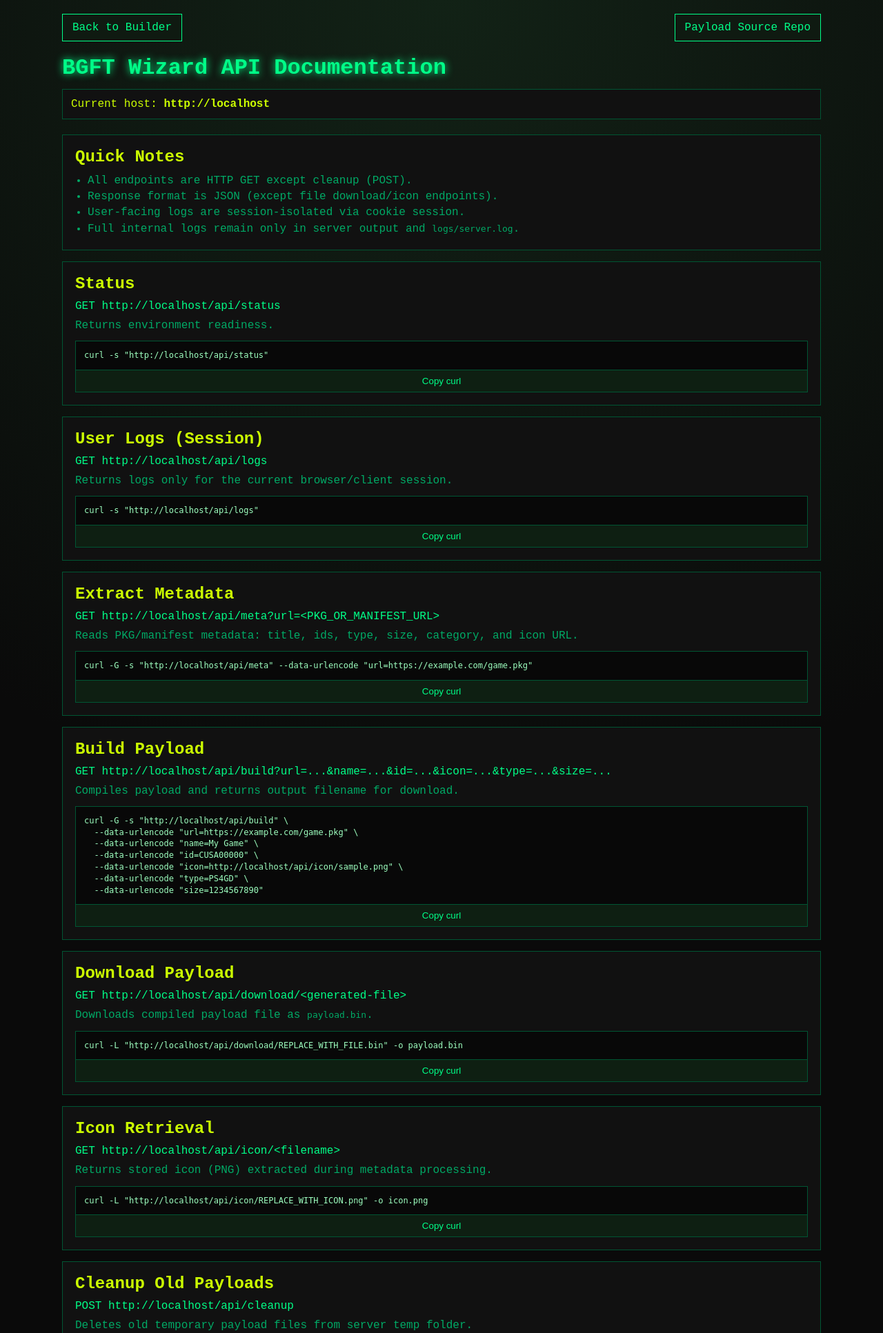
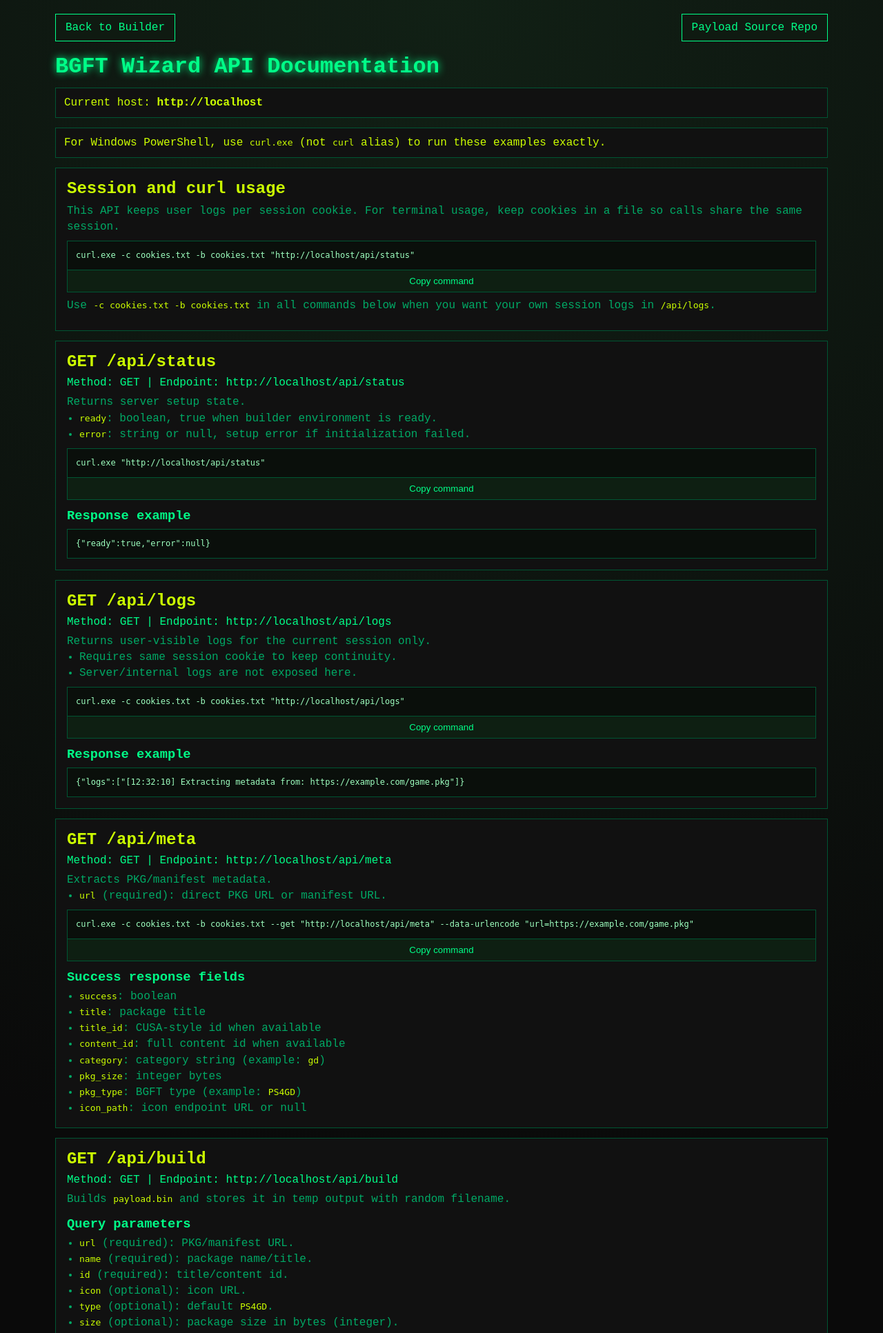
Before and after one commit to infinitykkjstore/BGFT-Wizard-Web-Tool, a Flask app: page /docs in a window 1280 px wide. Shown: the top 1933 px of the page at 69% size. Run offline with Flask 3, Linux system fonts and the light colour scheme.

Commit message:
added better docs

```diff
--- a/templates/docs.html
+++ b/templates/docs.html
@@ -13,16 +13,17 @@
             --soft: #00aa66;
             --border: #005533;
             --highlight: #ccff00;
+            --code: #0a0f0b;
         }
         body {
             font-family: 'Courier New', monospace;
-            background: radial-gradient(circle at top, #122216 0%, var(--bg) 55%);
+            background: radial-gradient(circle at top, #112015 0%, var(--bg) 55%);
             color: var(--text);
             min-height: 100vh;
             padding: 20px;
         }
-        .container { max-width: 1100px; margin: 0 auto; }
-        .topbar { display: flex; justify-content: space-between; gap: 12px; margin-bottom: 20px; flex-wrap: wrap; }
+        .container { max-width: 1120px; margin: 0 auto; }
+        .topbar { display: flex; justify-content: space-between; gap: 10px; margin-bottom: 18px; flex-wrap: wrap; }
         .btn-link {
             border: 1px solid var(--text);
             color: var(--text);
@@ -32,29 +33,31 @@
             transition: 0.25s;
         }
         .btn-link:hover { background: var(--text); color: #000; }
-        h1 { text-shadow: 0 0 12px var(--text); margin-bottom: 12px; }
-        .host {
+        h1 { margin-bottom: 12px; text-shadow: 0 0 12px var(--text); }
+        .host, .note {
             padding: 12px;
             border: 1px solid var(--border);
             background: var(--panel);
-            margin-bottom: 22px;
+            margin-bottom: 14px;
             color: var(--highlight);
             word-break: break-all;
         }
         .section {
             background: var(--panel);
             border: 1px solid var(--border);
-            padding: 18px;
-            margin-bottom: 16px;
+            padding: 16px;
+            margin-bottom: 14px;
         }
-        h2 { margin-bottom: 10px; color: var(--highlight); }
+        h2 { margin-bottom: 8px; color: var(--highlight); }
+        h3 { margin: 12px 0 6px; color: var(--text); }
         p, li { color: var(--soft); line-height: 1.45; }
         ul { padding-left: 18px; }
+        .kv { margin: 8px 0; }
         .endpoint { color: var(--text); margin-bottom: 8px; }
         .code-wrap {
             border: 1px solid var(--border);
-            background: #080808;
-            margin-top: 10px;
+            background: var(--code);
+            margin-top: 8px;
         }
         pre {
             overflow-x: auto;
@@ -62,6 +65,8 @@
             color: #9dffbf;
             font-size: 12px;
             line-height: 1.4;
+            white-space: pre-wrap;
+            word-break: break-word;
         }
         .copy {
             width: 100%;
@@ -72,7 +77,8 @@
             padding: 8px;
             cursor: pointer;
         }
-        .copy:hover { background: #13301a; }
+        .copy:hover { background: #15341d; }
+        code { color: var(--highlight); }
         @media (max-width: 760px) {
             body { padding: 12px; }
             .topbar { flex-direction: column; }
@@ -89,91 +95,135 @@
 
         <h1>BGFT Wizard API Documentation</h1>
         <div class="host">Current host: <strong>{{ host }}</strong></div>
+        <div class="note">For Windows PowerShell, use <code>curl.exe</code> (not <code>curl</code> alias) to run these examples exactly.</div>
 
         <div class="section">
-            <h2>Quick Notes</h2>
+            <h2>Session and curl usage</h2>
+            <p>This API keeps user logs per session cookie. For terminal usage, keep cookies in a file so calls share the same session.</p>
+            <div class="code-wrap">
+                <pre id="curl-session">curl.exe -c cookies.txt -b cookies.txt "{{ host }}/api/status"</pre>
+                <button class="copy" data-copy="curl-session">Copy command</button>
+            </div>
+            <p class="kv">Use <code>-c cookies.txt -b cookies.txt</code> in all commands below when you want your own session logs in <code>/api/logs</code>.</p>
+        </div>
+
+        <div class="section">
+            <h2>GET /api/status</h2>
+            <div class="endpoint">Method: GET | Endpoint: {{ host }}/api/status</div>
+            <p>Returns server setup state.</p>
             <ul>
-                <li>All endpoints are HTTP GET except cleanup (POST).</li>
-                <li>Response format is JSON (except file download/icon endpoints).</li>
-                <li>User-facing logs are session-isolated via cookie session.</li>
-                <li>Full internal logs remain only in server output and <code>logs/server.log</code>.</li>
+                <li><code>ready</code>: boolean, true when builder environment is ready.</li>
+                <li><code>error</code>: string or null, setup error if initialization failed.</li>
+            </ul>
+            <div class="code-wrap">
+                <pre id="curl-status">curl.exe "{{ host }}/api/status"</pre>
+                <button class="copy" data-copy="curl-status">Copy command</button>
+            </div>
+            <h3>Response example</h3>
+            <div class="code-wrap"><pre>{"ready":true,"error":null}</pre></div>
+        </div>
+
+        <div class="section">
+            <h2>GET /api/logs</h2>
+            <div class="endpoint">Method: GET | Endpoint: {{ host }}/api/logs</div>
+            <p>Returns user-visible logs for the current session only.</p>
+            <ul>
+                <li>Requires same session cookie to keep continuity.</li>
+                <li>Server/internal logs are not exposed here.</li>
+            </ul>
+            <div class="code-wrap">
+                <pre id="curl-logs">curl.exe -c cookies.txt -b cookies.txt "{{ host }}/api/logs"</pre>
+                <button class="copy" data-copy="curl-logs">Copy command</button>
+            </div>
+            <h3>Response example</h3>
+            <div class="code-wrap"><pre>{"logs":["[12:32:10] Extracting metadata from: https://example.com/game.pkg"]}</pre></div>
+        </div>
+
+        <div class="section">
+            <h2>GET /api/meta</h2>
+            <div class="endpoint">Method: GET | Endpoint: {{ host }}/api/meta</div>
+            <p>Extracts PKG/manifest metadata.</p>
+            <ul>
+                <li><code>url</code> (required): direct PKG URL or manifest URL.</li>
+            </ul>
+            <div class="code-wrap">
+                <pre id="curl-meta">curl.exe -c cookies.txt -b cookies.txt --get "{{ host }}/api/meta" --data-urlencode "url=https://example.com/game.pkg"</pre>
+                <button class="copy" data-copy="curl-meta">Copy command</button>
+            </div>
+            <h3>Success response fields</h3>
+            <ul>
+                <li><code>success</code>: boolean</li>
+                <li><code>title</code>: package title</li>
+                <li><code>title_id</code>: CUSA-style id when available</li>
+                <li><code>content_id</code>: full content id when available</li>
+                <li><code>category</code>: category string (example: <code>gd</code>)</li>
+                <li><code>pkg_size</code>: integer bytes</li>
+                <li><code>pkg_type</code>: BGFT type (example: <code>PS4GD</code>)</li>
+                <li><code>icon_path</code>: icon endpoint URL or null</li>
             </ul>
         </div>
 
         <div class="section">
-            <h2>Status</h2>
-            <div class="endpoint">GET {{ host }}/api/status</div>
-            <p>Returns environment readiness.</p>
+            <h2>GET /api/build</h2>
+            <div class="endpoint">Method: GET | Endpoint: {{ host }}/api/build</div>
+            <p>Builds <code>payload.bin</code> and stores it in temp output with random filename.</p>
+            <h3>Query parameters</h3>
+            <ul>
+                <li><code>url</code> (required): PKG/manifest URL.</li>
+                <li><code>name</code> (required): package name/title.</li>
+                <li><code>id</code> (required): title/content id.</li>
+                <li><code>icon</code> (optional): icon URL.</li>
+                <li><code>type</code> (optional): default <code>PS4GD</code>.</li>
+                <li><code>size</code> (optional): package size in bytes (integer).</li>
+            </ul>
             <div class="code-wrap">
-                <pre id="curl-status">curl -s "{{ host }}/api/status"</pre>
-                <button class="copy" data-copy="curl-status">Copy curl</button>
+                <pre id="curl-build">curl.exe -c cookies.txt -b cookies.txt --get "{{ host }}/api/build" --data-urlencode "url=https://example.com/game.pkg" --data-urlencode "name=My Game" --data-urlencode "id=CUSA00000" --data-urlencode "icon={{ host }}/api/icon/sample.png" --data-urlencode "type=PS4GD" --data-urlencode "size=1234567890"</pre>
+                <button class="copy" data-copy="curl-build">Copy command</button>
+            </div>
+            <h3>Success response fields</h3>
+            <ul>
+                <li><code>success</code>: boolean</li>
+                <li><code>file</code>: generated filename for download</li>
+                <li><code>size</code>: payload size in bytes</li>
+                <li><code>logs</code>: session log lines related to build</li>
+            </ul>
+            <h3>Error responses</h3>
+            <ul>
+                <li><code>400</code>: missing params or environment not ready</li>
+                <li><code>500</code>: compile/runtime failure, includes <code>error</code></li>
+            </ul>
+        </div>
+
+        <div class="section">
+            <h2>GET /api/download/&lt;filename&gt;</h2>
+            <div class="endpoint">Method: GET | Endpoint: {{ host }}/api/download/&lt;file&gt;</div>
+            <p>Downloads generated payload file as <code>payload.bin</code>.</p>
+            <div class="code-wrap">
+                <pre id="curl-download">curl.exe -L "{{ host }}/api/download/REPLACE_WITH_FILE.bin" -o payload.bin</pre>
+                <button class="copy" data-copy="curl-download">Copy command</button>
             </div>
         </div>
 
         <div class="section">
-            <h2>User Logs (Session)</h2>
-            <div class="endpoint">GET {{ host }}/api/logs</div>
-            <p>Returns logs only for the current browser/client session.</p>
+            <h2>GET /api/icon/&lt;filename&gt;</h2>
+            <div class="endpoint">Method: GET | Endpoint: {{ host }}/api/icon/&lt;file&gt;</div>
+            <p>Returns extracted icon as PNG when available.</p>
             <div class="code-wrap">
-                <pre id="curl-logs">curl -s "{{ host }}/api/logs"</pre>
-                <button class="copy" data-copy="curl-logs">Copy curl</button>
+                <pre id="curl-icon">curl.exe -L "{{ host }}/api/icon/REPLACE_WITH_ICON.png" -o icon.png</pre>
+                <button class="copy" data-copy="curl-icon">Copy command</button>
             </div>
         </div>
 
         <div class="section">
-            <h2>Extract Metadata</h2>
-            <div class="endpoint">GET {{ host }}/api/meta?url=&lt;PKG_OR_MANIFEST_URL&gt;</div>
-            <p>Reads PKG/manifest metadata: title, ids, type, size, category, and icon URL.</p>
+            <h2>POST /api/cleanup</h2>
+            <div class="endpoint">Method: POST | Endpoint: {{ host }}/api/cleanup</div>
+            <p>Removes stale payload output files from temp directory.</p>
             <div class="code-wrap">
-                <pre id="curl-meta">curl -G -s "{{ host }}/api/meta" --data-urlencode "url=https://example.com/game.pkg"</pre>
-                <button class="copy" data-copy="curl-meta">Copy curl</button>
+                <pre id="curl-cleanup">curl.exe -X POST "{{ host }}/api/cleanup"</pre>
+                <button class="copy" data-copy="curl-cleanup">Copy command</button>
             </div>
-        </div>
-
-        <div class="section">
-            <h2>Build Payload</h2>
-            <div class="endpoint">GET {{ host }}/api/build?url=...&amp;name=...&amp;id=...&amp;icon=...&amp;type=...&amp;size=...</div>
-            <p>Compiles payload and returns output filename for download.</p>
-            <div class="code-wrap">
-                <pre id="curl-build">curl -G -s "{{ host }}/api/build" \
-  --data-urlencode "url=https://example.com/game.pkg" \
-  --data-urlencode "name=My Game" \
-  --data-urlencode "id=CUSA00000" \
-  --data-urlencode "icon={{ host }}/api/icon/sample.png" \
-  --data-urlencode "type=PS4GD" \
-  --data-urlencode "size=1234567890"</pre>
-                <button class="copy" data-copy="curl-build">Copy curl</button>
-            </div>
-        </div>
-
-        <div class="section">
-            <h2>Download Payload</h2>
-            <div class="endpoint">GET {{ host }}/api/download/&lt;generated-file&gt;</div>
-            <p>Downloads compiled payload file as <code>payload.bin</code>.</p>
-            <div class="code-wrap">
-                <pre id="curl-download">curl -L "{{ host }}/api/download/REPLACE_WITH_FILE.bin" -o payload.bin</pre>
-                <button class="copy" data-copy="curl-download">Copy curl</button>
-            </div>
-        </div>
-
-        <div class="section">
-            <h2>Icon Retrieval</h2>
-            <div class="endpoint">GET {{ host }}/api/icon/&lt;filename&gt;</div>
-            <p>Returns stored icon (PNG) extracted during metadata processing.</p>
-            <div class="code-wrap">
-                <pre id="curl-icon">curl -L "{{ host }}/api/icon/REPLACE_WITH_ICON.png" -o icon.png</pre>
-                <button class="copy" data-copy="curl-icon">Copy curl</button>
-            </div>
-        </div>
-
-        <div class="section">
-            <h2>Cleanup Old Payloads</h2>
-            <div class="endpoint">POST {{ host }}/api/cleanup</div>
-            <p>Deletes old temporary payload files from server temp folder.</p>
-            <div class="code-wrap">
-                <pre id="curl-cleanup">curl -X POST -s "{{ host }}/api/cleanup"</pre>
-                <button class="copy" data-copy="curl-cleanup">Copy curl</button>
-            </div>
+            <h3>Response example</h3>
+            <div class="code-wrap"><pre>{"success":true}</pre></div>
         </div>
     </div>
 
@@ -190,10 +240,10 @@
         document.querySelectorAll('.copy').forEach(btn => {
             btn.addEventListener('click', async () => {
                 const target = document.getElementById(btn.dataset.copy);
-                const ok = await copyText(target.textContent);
+                const ok = await copyText(target.innerText.trim());
                 const old = btn.textContent;
                 btn.textContent = ok ? 'Copied' : 'Copy failed';
-                setTimeout(() => { btn.textContent = old; }, 1000);
+                setTimeout(() => { btn.textContent = old; }, 1100);
             });
         });
     </script>
```
Also changed, not shown: README.md.
